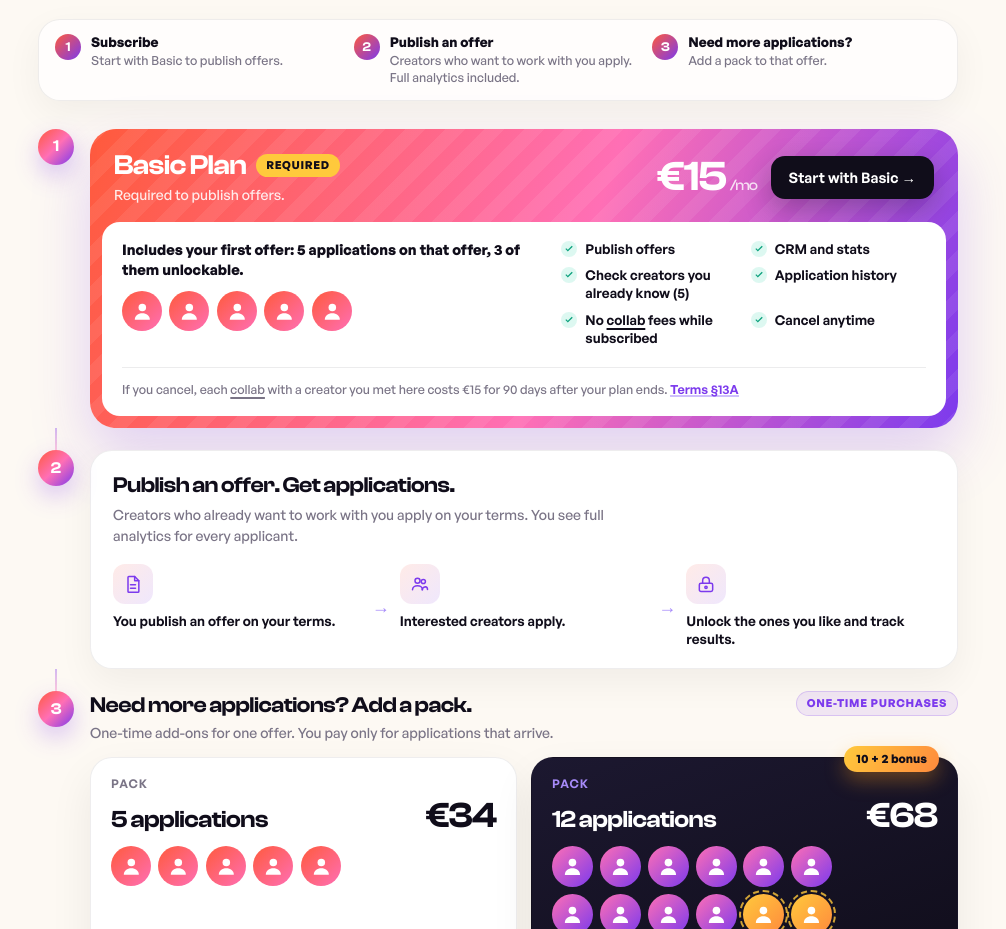
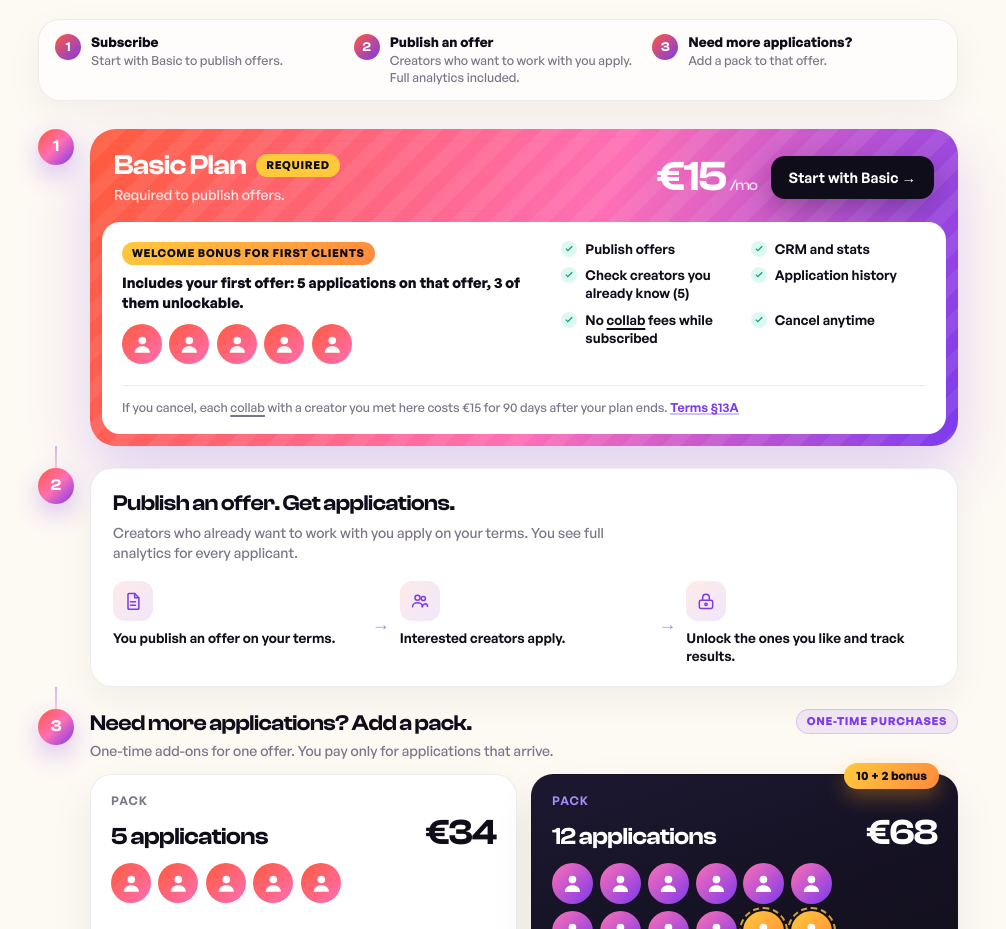
Before and after one commit to dbstepkin/promobeez, a website: page index.html in a window 1280 px wide. Shown: the part 5728-6657 px from the top of the page, without its empty margins (142-1148 px from the left). Drawn offline with Linux system fonts and the light colour scheme; no server answers.

Commit message:
Label the first offer's 5 applications as a welcome bonus for first clients.
Add a badge above the first-offer line on the Basic card in EN, FI and IT,
and bump the packs-pricing.css cache version.

Co-Authored-By: Claude Opus 5.5 <noreply@anthropic.com>

```diff
--- a/assets/packs-pricing.css
+++ b/assets/packs-pricing.css
@@ -53,7 +53,8 @@ html.pb-packs .pricing-head .lead{font-size:16px;line-height:1.5;max-width:46ch}
 
 .pp-basic-body{position:relative;margin:0 12px 12px;padding:18px 20px;border-radius:18px;background:#fff;color:var(--ink);
   display:grid;grid-template-columns:1.15fr 1fr;gap:20px;align-items:start}
-.pp-inc b{display:block;font-size:14.5px;font-weight:650;line-height:1.35;margin-bottom:12px}
+.pp-welcome{display:inline-flex;align-items:center;gap:6px;margin-bottom:8px;padding:4px 10px;border-radius:100px;font-size:11px;font-weight:700;
+  letter-spacing:.06em;text-transform:uppercase;background:linear-gradient(120deg,var(--yellow),var(--tang));color:var(--ink)}.pp-inc b{display:block;font-size:14.5px;font-weight:650;line-height:1.35;margin-bottom:12px}
 .pp-crowd{display:grid;grid-template-columns:repeat(6,1fr);gap:7px;max-width:280px}
 .pp-crowd.five{grid-template-columns:repeat(5,1fr);max-width:230px}
 .pp-crowd.three{grid-template-columns:repeat(3,1fr);max-width:132px}
--- a/index.html
+++ b/index.html
@@ -827,7 +827,7 @@
   @media(max-width:900px){.industries .ind-grid{grid-template-columns:repeat(2,minmax(0,1fr))}}
   @media(max-width:520px){.industries .ind-grid{grid-template-columns:1fr}}
 </style>
-<link rel="stylesheet" href="/assets/packs-pricing.css?v=20261102">
+<link rel="stylesheet" href="/assets/packs-pricing.css?v=20261104">
 </head>
 <body>
 <svg class="pb-icons" width="0" height="0" aria-hidden="true" focusable="false" style="position:absolute;width:0;height:0;overflow:hidden">
@@ -1223,6 +1223,7 @@
             </div>
             <div class="pp-basic-body">
               <div class="pp-inc">
+                <span class="pp-welcome">Welcome bonus for first clients</span>
                 <b>Includes your first offer: 5 applications on that offer, 3 of them unlockable.</b>
                 <div class="pp-crowd five" aria-hidden="true"><span class="pp-p"><svg viewBox="0 0 24 24"><circle cx="12" cy="8" r="4"/><path d="M4 21c0-4.4 3.6-7 8-7s8 2.6 8 7z"/></svg></span><span class="pp-p"><svg viewBox="0 0 24 24"><circle cx="12" cy="8" r="4"/><path d="M4 21c0-4.4 3.6-7 8-7s8 2.6 8 7z"/></svg></span><span class="pp-p"><svg viewBox="0 0 24 24"><circle cx="12" cy="8" r="4"/><path d="M4 21c0-4.4 3.6-7 8-7s8 2.6 8 7z"/></svg></span><span class="pp-p"><svg viewBox="0 0 24 24"><circle cx="12" cy="8" r="4"/><path d="M4 21c0-4.4 3.6-7 8-7s8 2.6 8 7z"/></svg></span><span class="pp-p"><svg viewBox="0 0 24 24"><circle cx="12" cy="8" r="4"/><path d="M4 21c0-4.4 3.6-7 8-7s8 2.6 8 7z"/></svg></span></div>
               </div>
```
Also changed, not shown: fi/index.html (+2 -1 lines), it/per-le-attivita.html (+2 -1 lines).
